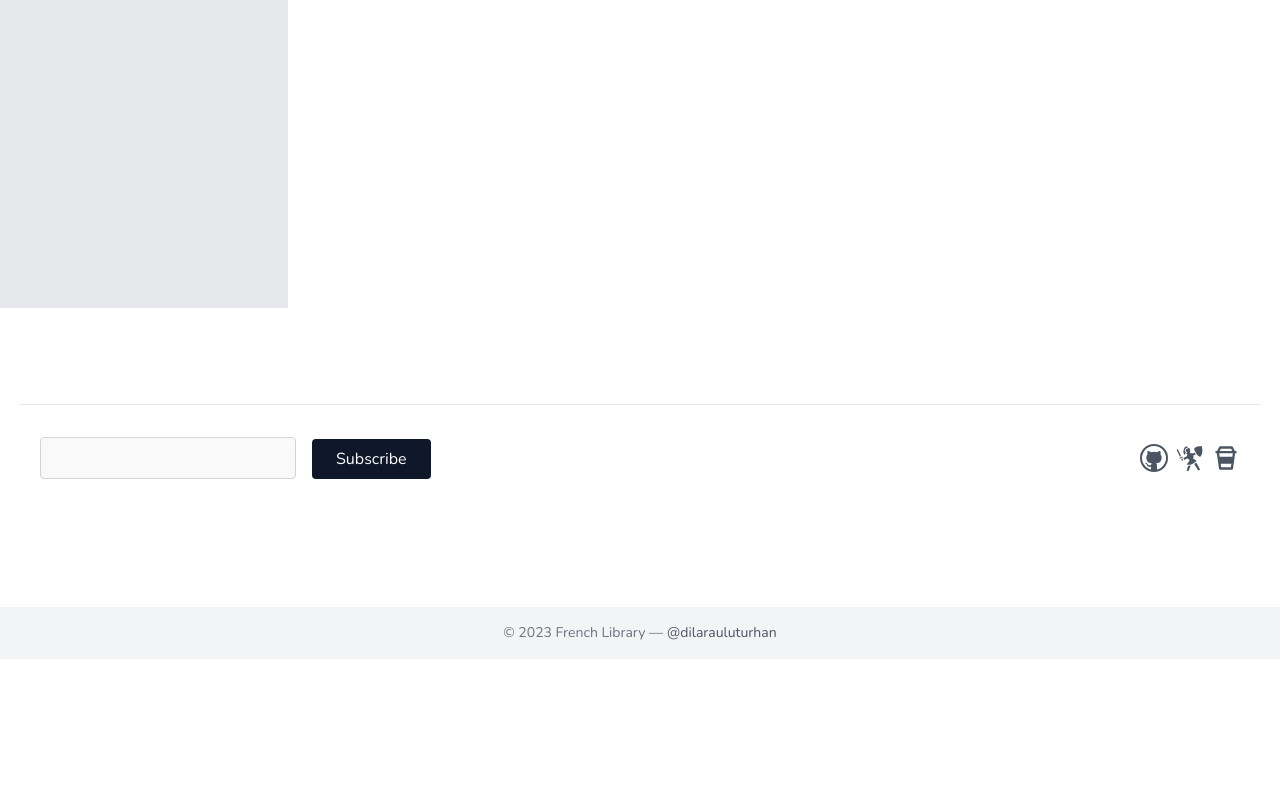
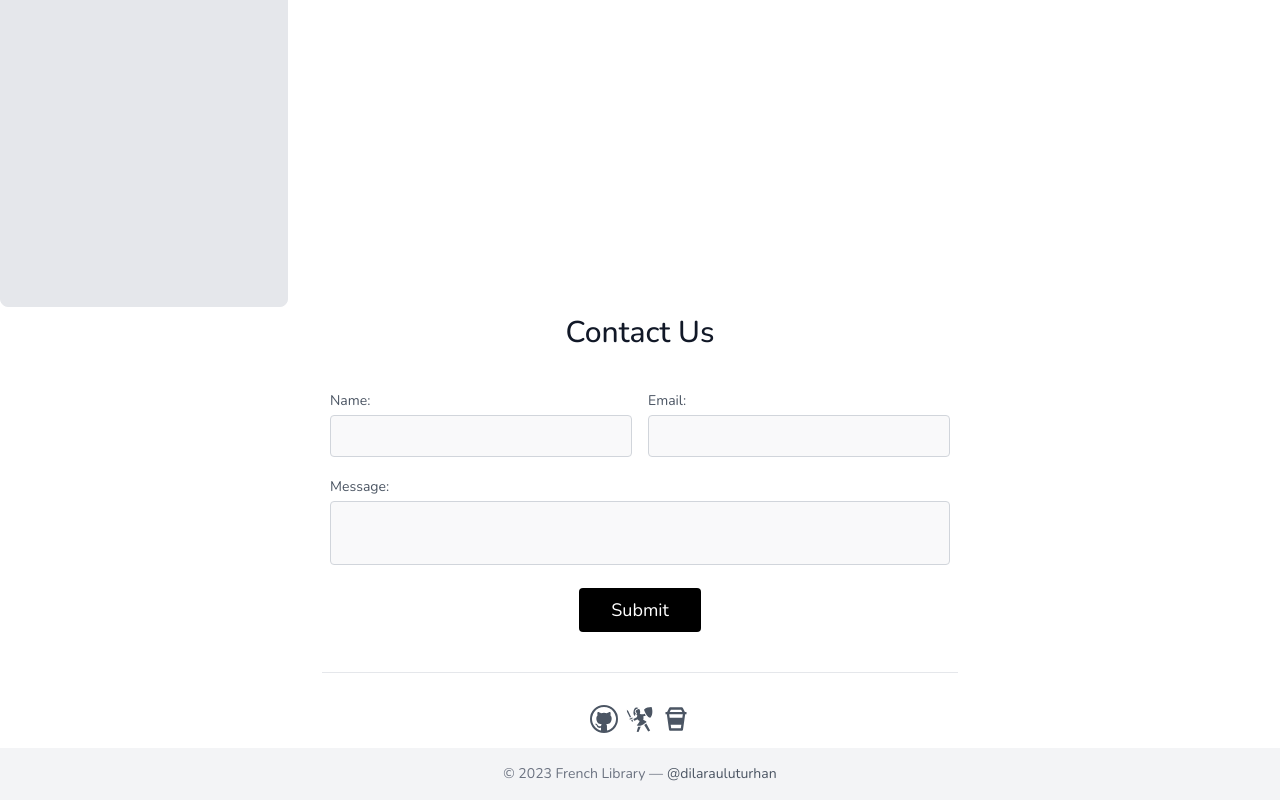
Before and after one commit to dilarauluturhan/french-library, a React (Create React App) app: page / in a window 1280 px wide. Shown: the part 690-1490 px from the top of the page. Before the commit the page ends 1349 px from the top, so only its background shows below. Built offline with nearby package versions, Linux system fonts and the light colour scheme.

Commit message:
feat: change footer

```diff
--- a/src/components/Footer.js
+++ b/src/components/Footer.js
@@ -6,7 +6,52 @@
 const Footer = () => {
   return (
     <footer className='font-nunito'>
-      <div className='px-5 py-24'>
+      <section class="text-gray-600 relative">
+        <div class="container px-5 py-2 mx-auto">
+          <div class="flex flex-col text-center w-full mb-5">
+            <h1 class="sm:text-3xl text-2xl font-medium title-font mb-4 text-gray-900">Contact Us</h1>
+          </div>
+          <div class="lg:w-1/2 md:w-2/3 mx-auto">
+            <div class="flex flex-wrap -m-2">
+              <div class="p-2 w-1/2">
+                <div class="relative">
+                  <label for="name" class="leading-7 text-sm text-gray-600">Name:</label>
+                  <input type="text" id="name" name="name" class="w-full bg-gray-100 bg-opacity-50 rounded border border-gray-300 focus:border-indigo-500 focus:bg-white focus:ring-2 focus:ring-indigo-200 text-base outline-none text-gray-700 py-1 px-3 leading-8 transition-colors duration-200 ease-in-out" />
+                </div>
+              </div>
+              <div class="p-2 w-1/2">
+                <div class="relative">
+                  <label for="email" class="leading-7 text-sm text-gray-600">Email:</label>
+                  <input type="email" id="email" name="email" class="w-full bg-gray-100 bg-opacity-50 rounded border border-gray-300 focus:border-indigo-500 focus:bg-white focus:ring-2 focus:ring-indigo-200 text-base outline-none text-gray-700 py-1 px-3 leading-8 transition-colors duration-200 ease-in-out" />
+                </div>
+              </div>
+              <div class="p-2 w-full">
+                <div class="relative">
+                  <label for="message" class="leading-7 text-sm text-gray-600">Message:</label>
+                  <textarea id="message" name="message" class="w-full bg-gray-100 bg-opacity-50 rounded border border-gray-300 focus:border-indigo-500 focus:bg-white focus:ring-2 focus:ring-indigo-200 h-16 text-base outline-none text-gray-700 py-1 px-3 resize-none leading-6 transition-colors duration-200 ease-in-out" data-gramm="false" wt-ignore-input="true"></textarea>
+                </div>
+              </div>
+              <div class="p-2 w-full">
+                <button class="flex mx-auto text-white bg-black border-0 py-2 px-8 focus:outline-none hover:bg-gray-600 rounded text-lg">Submit</button>
+              </div>
+              <div class="p-2 w-full pt-8 mt-8 border-t border-gray-200 text-center">
+                <span class="inline-flex">
+                  <a href='https://github.com/dilarauluturhan/french-library' target='blank'>
+                    <VscGithub className='text-gray-600 w-7 h-7' />
+                  </a>
+                  <a href='https://bento.me/dilarauluturhan' className='ms-2' target='blank'>
+                    <GiSwordwoman className='text-gray-600 w-7 h-7' />
+                  </a>
+                  <a href='https://www.buymeacoffee.com/dilarauluturhan' className='ms-2' target='blank'>
+                    <BiCoffeeTogo className='text-gray-600 w-7 h-7' />
+                  </a>
+                </span>
+              </div>
+            </div>
+          </div>
+        </div>
+      </section>
+      {/* <div className='px-5 py-24'>
         <div className='container px-5 py-8 flex flex-wrap mx-auto items-center border-t border-gray-200'>
           <div className='flex md:flex-nowrap flex-wrap justify-center items-end md:justify-start'>
             <div className='relative sm:w-64 w-40 sm:mr-4 mr-2'>
@@ -16,18 +61,11 @@
             <button class='inline-flex text-white bg-slate-900 border-0 py-2 px-6 focus:outline-none hover:bg-slate-700 rounded'>Subscribe</button>
           </div>
           <span className='inline-flex lg:ml-auto lg:mt-0 mt-6 w-full justify-center md:justify-start md:w-auto'>
-            <a href='https://github.com/dilarauluturhan/french-library' target='blank'>
-              <VscGithub className='text-gray-600 w-7 h-7' />
-            </a>
-            <a href='https://bento.me/dilarauluturhan' className='ms-2' target='blank'>
-              <GiSwordwoman className='text-gray-600 w-7 h-7' />
-            </a>
-            <a href='https://www.buymeacoffee.com/dilarauluturhan' className='ms-2' target='blank'>
-              <BiCoffeeTogo className='text-gray-600 w-7 h-7' />
-            </a>
+
+
           </span>
         </div>
-      </div>
+      </div> */}
       <div class='bg-gray-100'>
         <div class='container mx-auto py-4 px-5 flex justify-center'>
           <p class='text-gray-500 text-sm'>© 2023 French Library —
--- a/src/components/Header.js
+++ b/src/components/Header.js
@@ -7,7 +7,7 @@
 const Header = () => {
   return (
     <header>
-      <div className='container mx-auto flex flex-wrap p-5 flex-col md:flex-row items-center justify-between border-b border-gray-200'>
+      <div className='container mx-auto flex flex-wrap p-5 flex-col md:flex-row items-center justify-between'>
         <a href='#\' className='w-80'>
           <img src={logo} alt='logo' />
         </a>
--- a/src/components/Main.js
+++ b/src/components/Main.js
@@ -20,7 +20,7 @@
   return (
     <main className='font-nunito flex'>
       <div
-        className={`${open ? 'w-72' : 'w-20'} duration-300 h-screen p-5 pt-7 bg-gray-200 relative`}
+        className={`${open ? 'w-72' : 'w-20'} duration-300 h-screen p-5 pt-7 bg-gray-200 relative border rounded-lg`}
       >
         <IoIosArrowBack
           className={`absolute cursor-pointer -right-3 top-8 w-8 h-8 border-2 border-gray-800 rounded-full bg-white ${!open && 'rotate-180'}`}
@@ -46,7 +46,7 @@
           ))}
         </ul>
       </div>
-      <div className='p-7 flex-1 h-screen'>
+      <div className='p-7 pt-0 flex-1 h-screen'>
         <ul className='grid grid-cols-1 sm:grid-cols-2 lg:grid-cols-3 gap-x-3 gap-y-6'>
           {DATA
             .filter((item) => item.category === activeCategory)
```
